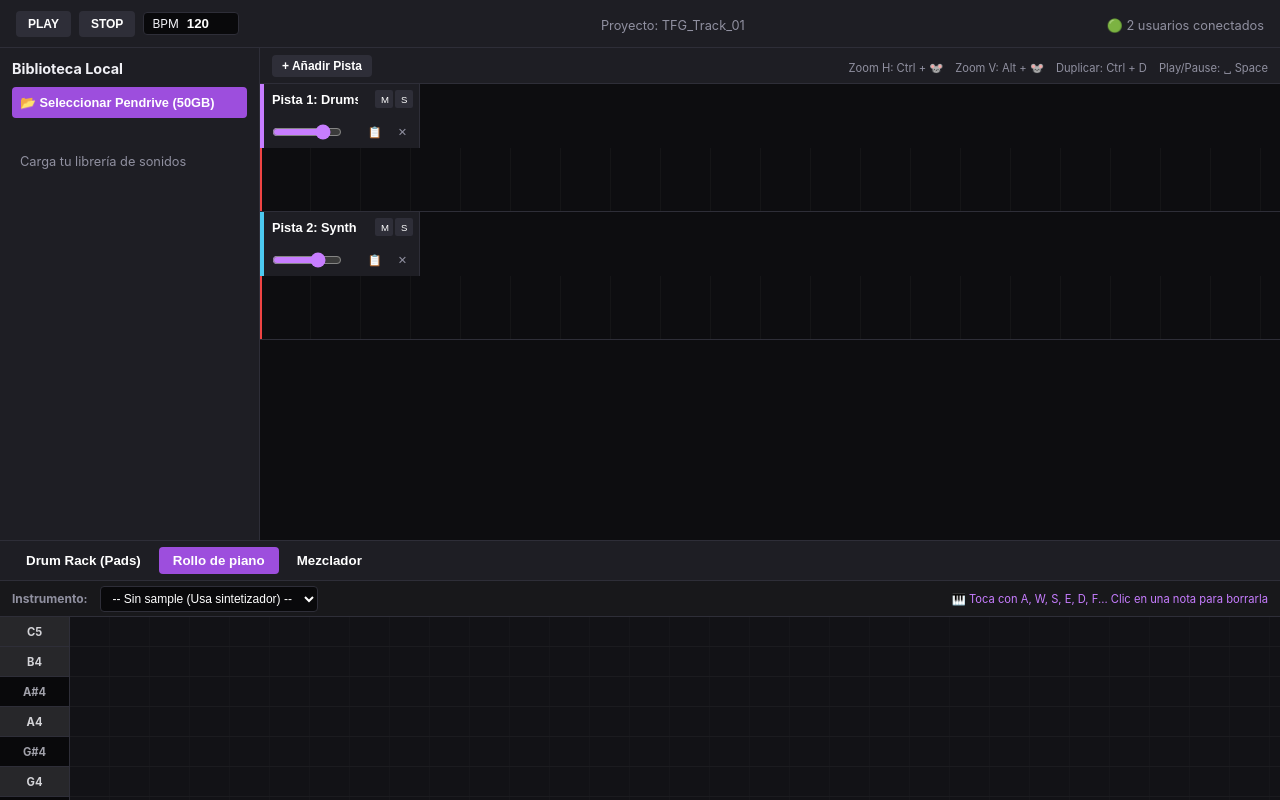
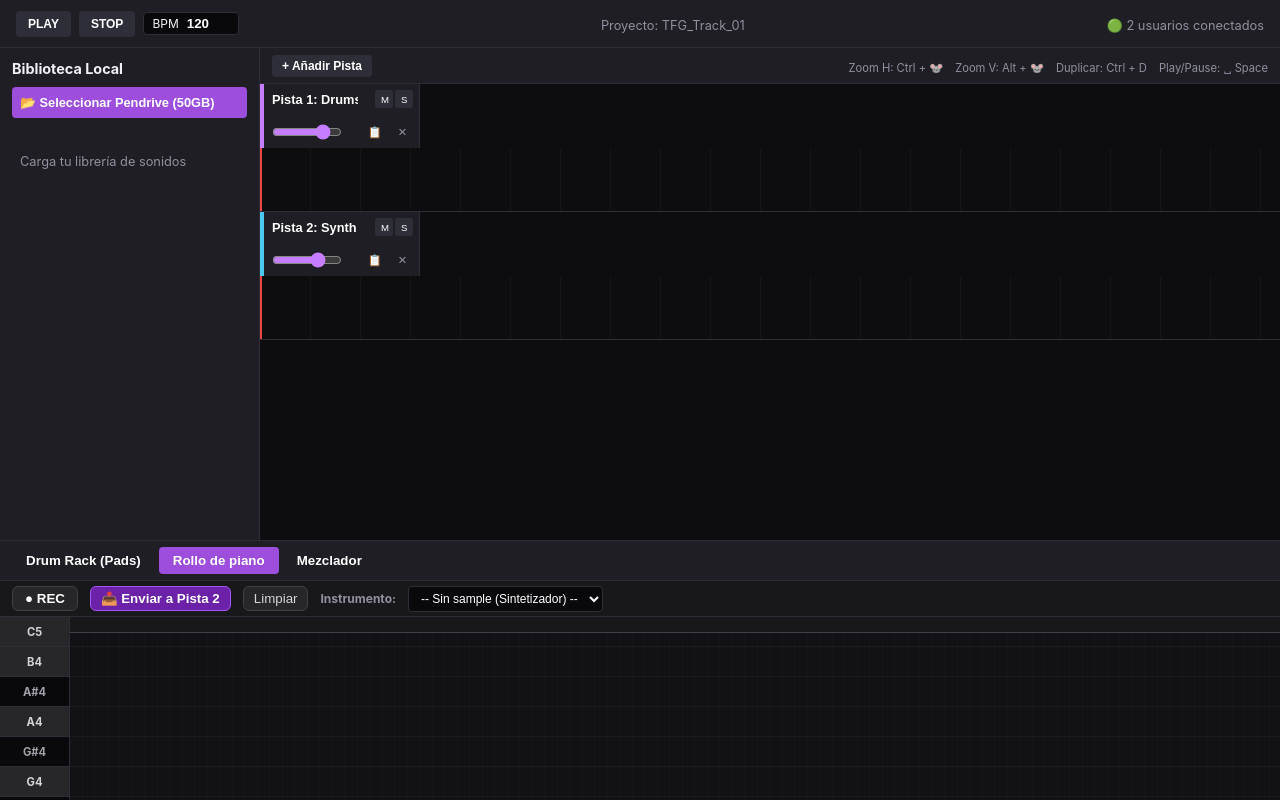
Before and after one commit to BE11AK0/tfg-daw, a React (Vite) app in the folder apps/web/: page / in a window 1280 px wide. Both pictures are taken after a click on the button "Rollo de piano". Built offline with nearby package versions, Linux system fonts and the light colour scheme.

Commit message:
piano roll clip midi 2

```diff
--- a/apps/web/src/components/DawLayout.jsx
+++ b/apps/web/src/components/DawLayout.jsx
@@ -236,7 +236,7 @@ export const DawLayout = () => {
 
   useEffect(() => {
     const handleKeyDown = (e) => {
-      if (e.target.tagName === 'INPUT') return;
+      if (['INPUT', 'TEXTAREA', 'SELECT'].includes(e.target.tagName)) return;
 
       if (e.code === 'Space') {
         e.preventDefault();
@@ -598,6 +598,33 @@ export const DawLayout = () => {
             <PianoRoll
               audioFiles={folderItems.filter((i) => i.kind === 'file').map((f) => f.handle)}
               getAudioContext={getAudioContext}
+              isPlaying={isPlaying}
+              bpm={bpm}
+              playheadPosition={playheadPosition}
+              zoom={zoom}
+              onUpdatePlayhead={(newPos) => {
+                setPlayheadPosition(newPos);
+                playStartPositionRef.current = newPos;
+              }}
+              onExportMidiClip={(midiClip) => {
+                setTracks((prevTracks) =>
+                  prevTracks.map((t) => {
+                    if (t.id === 2 || t.name.toLowerCase().includes('synth')) {
+                      const newClip = {
+                        id: Date.now(),
+                        name: midiClip.name,
+                        start: midiClip.start,
+                        width: midiClip.width,
+                        notes: midiClip.notes,
+                        audioBuffer: null,
+                      };
+                      return { ...t, clips: [...t.clips.filter(c => c.name !== midiClip.name), newClip] };
+                    }
+                    return t;
+                  })
+                );
+                alert('¡Clip MIDI enviado a la Pista 2! 🎹');
+              }}
             />
           )}
           {activeBottomTab === 'mixer' && <div style={{ color: 'var(--text-secondary)', padding: '20px', textAlign: 'center' }}>Mixer virtual en construcción...</div>}
--- a/apps/web/src/components/PianoRoll.jsx
+++ b/apps/web/src/components/PianoRoll.jsx
@@ -18,28 +18,73 @@ const PITCHES = [
 ];
 
 const KEY_MAP = {
-  'KeyA': 0,
-  'KeyW': 1,
-  'KeyS': 2,
-  'KeyE': 3,
-  'KeyD': 4,
-  'KeyF': 5,
-  'KeyT': 6,
-  'KeyG': 7,
-  'KeyY': 8,
-  'KeyH': 9,
-  'KeyU': 10,
-  'KeyJ': 11,
-  'KeyK': 12,
+  'KeyA': 0, 'KeyW': 1, 'KeyS': 2, 'KeyE': 3, 'KeyD': 4,
+  'KeyF': 5, 'KeyT': 6, 'KeyG': 7, 'KeyY': 8, 'KeyH': 9,
+  'KeyU': 10, 'KeyJ': 11, 'KeyK': 12,
 };
 
-export const PianoRoll = ({ audioFiles = [], getAudioContext }) => {
+const TOTAL_STEPS = 96; // Ampliado a 96 pasos para mayor recorrido
+
+export const PianoRoll = ({
+  audioFiles = [],
+  getAudioContext,
+  isPlaying = false,
+  bpm = 120,
+  playheadPosition = 0,
+  zoom = 50,
+  onUpdatePlayhead,
+  onExportMidiClip,
+}) => {
   const [notes, setNotes] = useState([]);
   const [loadedBuffer, setLoadedBuffer] = useState(null);
   const [activeSemitones, setActiveSemitones] = useState([]);
+  const [isRecording, setIsRecording] = useState(false);
+  const [internalStep, setInternalStep] = useState(0);
 
   const activeNodesRef = useRef({});
+  const recordingNotesRef = useRef({});
   const fallbackCtxRef = useRef(null);
+  const lastTriggeredStepRef = useRef(-1);
+
+  const stepWidth = Math.max(10, zoom / 4);
+  const currentStep = isPlaying
+    ? Math.floor(playheadPosition / stepWidth) % TOTAL_STEPS
+    : internalStep;
+
+  const currentStepRef = useRef(currentStep);
+  currentStepRef.current = currentStep;
+
+  const isRecordingRef = useRef(isRecording);
+  isRecordingRef.current = isRecording;
+
+  useEffect(() => {
+    if (isPlaying || !isRecording) return;
+    const stepMs = (60 / bpm / 4) * 1000;
+    const timer = setInterval(() => {
+      setInternalStep((prev) => (prev + 1) % TOTAL_STEPS);
+    }, stepMs);
+    return () => clearInterval(timer);
+  }, [isPlaying, isRecording, bpm]);
+
+  useEffect(() => {
+    if (!isPlaying) {
+      lastTriggeredStepRef.current = -1;
+      return;
+    }
+
+    if (currentStep !== lastTriggeredStepRef.current) {
+      lastTriggeredStepRef.current = currentStep;
+      notes.forEach((note) => {
+        const noteStartStep = Math.round(note.start / stepWidth);
+        if (noteStartStep === currentStep) {
+          playNoteAudio(note.semitone);
+          const noteDurationSteps = Math.max(1, Math.round(note.duration / stepWidth));
+          const durationMs = (60 / bpm / 4) * 1000 * noteDurationSteps;
+          setTimeout(() => stopNoteAudio(note.semitone), durationMs);
+        }
+      });
+    }
+  }, [currentStep, isPlaying, notes, bpm, stepWidth]);
 
   const resolveAudioContext = () => {
     let ctx = typeof getAudioContext === 'function' ? getAudioContext() : null;
@@ -50,18 +95,14 @@ export const PianoRoll = ({ audioFiles = [], getAudioContext }) => {
       }
       ctx = fallbackCtxRef.current;
     }
-    if (ctx && ctx.state === 'suspended') {
-      ctx.resume();
-    }
+    if (ctx && ctx.state === 'suspended') ctx.resume();
     return ctx;
   };
 
-  // Cargar sample personalizado
   const handleSelectInstrument = async (e) => {
     const fileName = e.target.value;
     const fileItem = audioFiles.find(f => f.name === fileName);
     if (!fileItem) return;
-
     try {
       const file = await fileItem.getFile();
       const arrayBuffer = await file.arrayBuffer();
@@ -73,69 +114,78 @@ export const PianoRoll = ({ audioFiles = [], getAudioContext }) => {
     }
   };
 
-  // Parar nota (Note-Off con fundido de 50ms)
   const stopNoteAudio = (semitone) => {
     setActiveSemitones((prev) => prev.filter((s) => s !== semitone));
+
+    const recNote = recordingNotesRef.current[semitone];
+    if (recNote) {
+      const endStep = currentStepRef.current;
+      const stepSpan = endStep >= recNote.startStep ? Math.max(1, endStep - recNote.startStep + 1) : 1;
+      const finalDuration = stepSpan * stepWidth;
+      setNotes((prev) => prev.map((n) => (n.id === recNote.id ? { ...n, duration: finalDuration } : n)));
+      delete recordingNotesRef.current[semitone];
+    }
 
     const active = activeNodesRef.current[semitone];
     if (!active) return;
 
     const ctx = resolveAudioContext();
     const { type, source, osc, gainNode } = active;
-
     try {
       gainNode.gain.setValueAtTime(gainNode.gain.value, ctx.currentTime);
       gainNode.gain.linearRampToValueAtTime(0.001, ctx.currentTime + 0.05);
-
       if (type === 'buffer' && source) source.stop(ctx.currentTime + 0.05);
       if (type === 'osc' && osc) osc.stop(ctx.currentTime + 0.05);
     } catch (e) {}
-
     delete activeNodesRef.current[semitone];
   };
 
-  // Disparar nota (Note-On)
   const playNoteAudio = (semitone) => {
     setActiveSemitones((prev) => (prev.includes(semitone) ? prev : [...prev, semitone]));
-
     const ctx = resolveAudioContext();
     if (!ctx) return;
 
-    if (activeNodesRef.current[semitone]) {
-      stopNoteAudio(semitone);
+    if (activeNodesRef.current[semitone]) stopNoteAudio(semitone);
+
+    if (isRecordingRef.current) {
+      const pitchObj = PITCHES.find((p) => p.semitone === semitone);
+      if (pitchObj) {
+        const startStep = currentStepRef.current;
+        const startPx = startStep * stepWidth;
+        const noteId = Date.now() + Math.random();
+        recordingNotesRef.current[semitone] = { id: noteId, startStep };
+
+        setNotes((prev) => [
+          ...prev.filter((n) => !(n.pitch === pitchObj.name && n.start === startPx)),
+          { id: noteId, pitch: pitchObj.name, start: startPx, duration: stepWidth, semitone },
+        ]);
+      }
     }
 
     if (loadedBuffer) {
       const source = ctx.createBufferSource();
       source.buffer = loadedBuffer;
       source.playbackRate.value = Math.pow(2, semitone / 12);
-
       const gainNode = ctx.createGain();
       gainNode.gain.setValueAtTime(1.0, ctx.currentTime);
-
       source.connect(gainNode);
       gainNode.connect(ctx.destination);
-
       source.start(0);
       activeNodesRef.current[semitone] = { type: 'buffer', source, gainNode };
     } else {
       const osc = ctx.createOscillator();
       const gainNode = ctx.createGain();
-
       const freq = 261.63 * Math.pow(2, semitone / 12);
       osc.type = 'sawtooth';
       osc.frequency.setValueAtTime(freq, ctx.currentTime);
       gainNode.gain.setValueAtTime(0.2, ctx.currentTime);
-
       osc.connect(gainNode);
       gainNode.connect(ctx.destination);
-
       osc.start(0);
       activeNodesRef.current[semitone] = { type: 'osc', osc, gainNode };
     }
   };
 
-  // Eventos de teclado del ordenador
   useEffect(() => {
     const handleKeyDown = (e) => {
       if (['INPUT', 'TEXTAREA', 'SELECT'].includes(e.target.tagName) || e.repeat) return;
@@ -157,17 +207,17 @@ export const PianoRoll = ({ audioFiles = [], getAudioContext }) => {
 
     window.addEventListener('keydown', handleKeyDown);
     window.addEventListener('keyup', handleKeyUp);
-
     return () => {
       window.removeEventListener('keydown', handleKeyDown);
       window.removeEventListener('keyup', handleKeyUp);
     };
-  }, [loadedBuffer]);
+  }, [loadedBuffer, zoom]);
 
   const handleGridClick = (pitch, stepIndex, semitone) => {
-    const exists = notes.some(n => n.pitch === pitch && n.start === stepIndex * 40);
+    const startPx = stepIndex * stepWidth;
+    const exists = notes.some(n => n.pitch === pitch && n.start === startPx);
     if (!exists) {
-      const newNote = { id: Date.now() + Math.random(), pitch, start: stepIndex * 40, duration: 40, semitone };
+      const newNote = { id: Date.now() + Math.random(), pitch, start: startPx, duration: stepWidth, semitone };
       setNotes([...notes, newNote]);
       playNoteAudio(semitone);
       setTimeout(() => stopNoteAudio(semitone), 200);
@@ -179,17 +229,63 @@ export const PianoRoll = ({ audioFiles = [], getAudioContext }) => {
     setNotes(notes.filter(n => n.id !== noteId));
   };
 
+  // Clic en la regla del Piano Roll para mover el cabezal
+  const handleTimelineClick = (e) => {
+    if (typeof onUpdatePlayhead !== 'function') return;
+    const rect = e.currentTarget.getBoundingClientRect();
+    const clickX = e.clientX - rect.left;
+    const newPos = Math.max(0, Math.round(clickX / stepWidth) * stepWidth);
+    onUpdatePlayhead(newPos);
+  };
+
   return (
     <div className="piano-roll-wrapper">
       <div className="piano-toolbar">
+        <button
+          type="button"
+          onClick={() => { setInternalStep(0); setIsRecording((prev) => !prev); }}
+          style={{
+            backgroundColor: isRecording ? '#9333ea' : '#27272a',
+            color: '#ffffff',
+            border: isRecording ? '1px solid #c084fc' : '1px solid #3f3f46',
+            borderRadius: '6px', padding: '4px 12px', fontWeight: 'bold', cursor: 'pointer',
+            boxShadow: isRecording ? '0 0 12px rgba(168, 85, 247, 0.7)' : 'none',
+          }}
+        >
+          {isRecording ? '● REC (Grabando)' : '● REC'}
+        </button>
+
+        <button
+          type="button"
+          onClick={() => {
+            if (onExportMidiClip && notes.length > 0) {
+              const maxPx = Math.max(...notes.map(n => n.start + n.duration), stepWidth * 16);
+              onExportMidiClip({ name: 'Synth Melody', notes, width: maxPx, start: 0 });
+            }
+          }}
+          style={{
+            backgroundColor: '#6b21a8', color: '#fff', border: '1px solid #a855f7',
+            borderRadius: '6px', padding: '4px 10px', cursor: 'pointer', fontWeight: 'bold'
+          }}
+        >
+          📤 Enviar a Pista 2
+        </button>
+
+        <button
+          type="button"
+          onClick={() => setNotes([])}
+          style={{ backgroundColor: '#27272a', color: '#d4d4d8', border: '1px solid #3f3f46', borderRadius: '6px', padding: '4px 10px', cursor: 'pointer' }}
+        >
+          Limpiar
+        </button>
+
         <span className="piano-tool-label">Instrumento:</span>
         <select className="piano-sample-select" onChange={handleSelectInstrument} defaultValue="">
-          <option value="" disabled>-- Sin sample (Usa sintetizador) --</option>
+          <option value="" disabled>-- Sin sample (Sintetizador) --</option>
           {audioFiles.map((file, idx) => (
             <option key={idx} value={file.name}>{file.name}</option>
           ))}
         </select>
-        <span className="piano-hint">🎹 Toca con A, W, S, E, D, F... Clic en una nota para borrarla</span>
       </div>
 
       <div className="piano-roll-container">
@@ -204,33 +300,38 @@ export const PianoRoll = ({ audioFiles = [], getAudioContext }) => {
                 onMouseDown={() => playNoteAudio(p.semitone)}
                 onMouseUp={() => stopNoteAudio(p.semitone)}
                 onMouseLeave={() => stopNoteAudio(p.semitone)}
-                style={
-                  isActive
-                    ? {
-                        backgroundColor: '#8b5cf6',
-                        color: '#ffffff',
-                        boxShadow: 'inset 0 0 10px rgba(139, 92, 246, 0.9)',
-                      }
-                    : undefined
-                }
+                style={isActive ? { backgroundColor: '#8b5cf6', color: '#ffffff', boxShadow: 'inset 0 0 10px rgba(139, 92, 246, 0.9)' } : undefined}
               >
                 {p.name}
               </div>
             );
           })}
         </div>
-        <div className="piano-grid-area">
+        <div className="piano-grid-area" style={{ position: 'relative', width: `${TOTAL_STEPS * stepWidth}px` }}>
+          {/* Cabezal interactivo */}
+          <div
+            onClick={handleTimelineClick}
+            style={{ position: 'absolute', top: 0, left: 0, right: 0, height: '16px', background: '#18181b', borderBottom: '1px solid #3f3f46', cursor: 'pointer', zIndex: 5 }}
+            title="Haz clic para colocar el cabezal"
+          >
+            {(isPlaying || isRecording) && (
+              <div style={{ position: 'absolute', top: 0, bottom: 0, left: `${currentStep * stepWidth}px`, width: '2px', backgroundColor: '#a855f7', boxShadow: '0 0 8px #a855f7', zIndex: 11 }} />
+            )}
+          </div>
+
           {PITCHES.map((p, rowIdx) => (
-            <div key={rowIdx} className="piano-row">
-              {Array.from({ length: 48 }).map((_, stepIdx) => (
+            <div key={rowIdx} className="piano-row" style={{ display: 'flex' }}>
+              {Array.from({ length: TOTAL_STEPS }).map((_, stepIdx) => (
                 <div
                   key={stepIdx}
                   className="piano-cell"
+                  style={{ width: `${stepWidth}px`, minWidth: `${stepWidth}px`, height: '30px' }}
                   onClick={() => handleGridClick(p.name, stepIdx, p.semitone)}
                 />
               ))}
             </div>
           ))}
+
           {notes.map((note) => {
             const topIndex = PITCHES.findIndex(p => p.name === note.pitch);
             return (
@@ -240,9 +341,21 @@ export const PianoRoll = ({ audioFiles = [], getAudioContext }) => {
                 title="Haz clic para eliminar nota"
                 onClick={(e) => handleDeleteNote(e, note.id)}
                 style={{
-                  top: `${topIndex * 30 + 2}px`,
+                  top: `${topIndex * 30 + 18}px`,
                   left: `${note.start}px`,
                   width: `${note.duration - 2}px`,
+                  position: 'absolute',
+                  height: '26px',
+                  background: '#a855f7',
+                  borderRadius: '4px',
+                  border: '1px solid #c084fc',
+                  color: '#fff',
+                  fontSize: '10px',
+                  display: 'flex',
+                  alignItems: 'center',
+                  paddingLeft: '4px',
+                  cursor: 'pointer',
+                  zIndex: 8,
                 }}
               >
                 <span>{note.pitch}</span>
```
